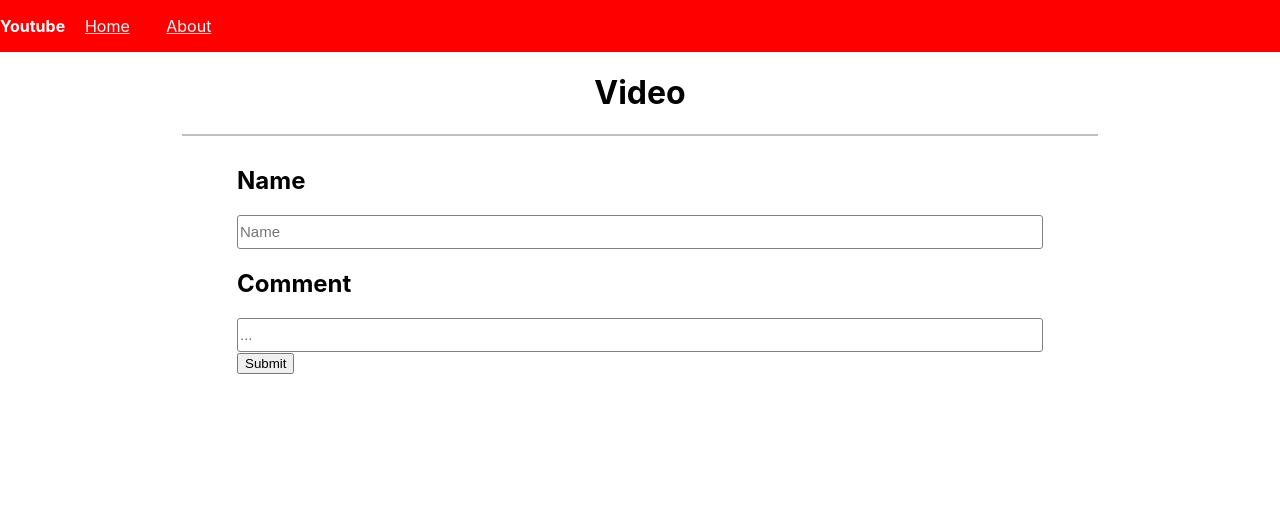
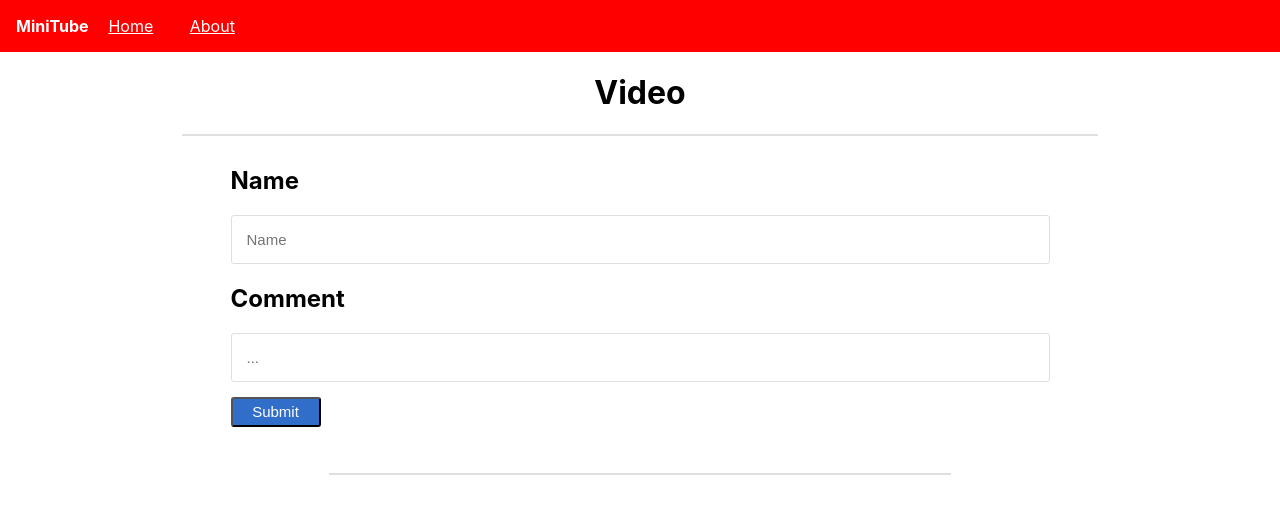
Before and after one commit to hupaulcamacho/unit_4_assessment, a React (Create React App) app in the folder my-youtube-web-app/: page /video/1 in a window 1280 px wide. Shown: the top 514 px of the page. Built offline with nearby package versions, Linux system fonts and the light colour scheme.

Commit message:
complete assessment, add about page and finalize css

```diff
--- a/my-youtube-web-app/src/App.css
+++ b/my-youtube-web-app/src/App.css
@@ -3,6 +3,7 @@ nav {
     color: white;
     padding-top: 1em;
     padding-bottom: 1em;
+    padding-left: 1em;
 }
 
 a {
@@ -44,7 +45,6 @@ a {
     width: 700px;
     border: 1px solid gray;
     border-radius: 5px;
-
 }
 
 .no-search {
@@ -66,14 +66,26 @@ a {
     grid-template-rows: 1fr 1fr 1fr 1fr 1fr 1fr 1fr 1fr;
 }
 
-.comments-section{
+.comments-section {
     display:flex;
     align-items: center;
     text-align: left;
-    border-top: 2px solid rgb(192, 192, 192);
+    border-top: 2px solid rgb(223, 223, 223);
     margin: auto;
     margin-top: 1em;
     width: 70%;
+    padding: 10px;
+}
+
+.comments {
+    border-top: 2px solid rgb(223, 223, 223);
+    display:flex;
+    flex-direction: column;
+    /* align-items: center; */
+    text-align: left;
+    margin: auto;
+    margin-top: 1em;
+    width: 47%;
     padding: 10px;
 }
 .comment-form {
@@ -81,9 +93,24 @@ a {
 }
 
 .comment-form-input {
-    height: 2em;
+    height: 3em;
     font-size: 15px;
     width: 800px;
-    border: 1px solid gray;
+    border: 1px solid rgb(223, 223, 223);
+    border-radius: 3px;
+    padding-left: 1em;
+}
+
+.comment-submit {
+    margin-top: 1em;
+    height: 2em;
+    width: 6em;
+    font-size: 15px;
+    color: white;
+    background-color:rgb(49, 110, 201);
     border-radius: 3px;
 }
+
+.comment-submit:hover {
+    background-color:rgb(84, 142, 230);
+}
--- a/my-youtube-web-app/src/App.js
+++ b/my-youtube-web-app/src/App.js
@@ -16,7 +16,7 @@ class App extends React.Component {
     return (
       <div className='App'>
         <nav>
-          <b> Youtube </b>
+          <b> MiniTube </b>
           <Link to='/'>Home</Link>{'  '}
           <Link to='/about'>About</Link>
 
--- a/my-youtube-web-app/src/Components/About.jsx
+++ b/my-youtube-web-app/src/Components/About.jsx
@@ -2,9 +2,10 @@ import React from 'react';
 
 const About = () => {
     return (
-        <div>
+        <div className='main'>
             <h1> About </h1>
-            <p> This app is about... </p>
+            <p> This app is a Mini Youtube Clone created with React.</p>
+            <i> Created by Hupaul Camacho</i>
         </div>
     )
 }
--- a/my-youtube-web-app/src/Components/Home.jsx
+++ b/my-youtube-web-app/src/Components/Home.jsx
@@ -51,6 +51,7 @@ class Home extends Component {
 
         return (
             <div className='main'>
+                <h1> MiniTube</h1>
                 <form onSubmit={this.handleSubmit}>
                     <input placeholder='Search...' className='search-input' type='text' onChange={this.handleSearchChange} value={search}/>
                     <input className='search-button' type='submit' value='Search'/>
--- a/my-youtube-web-app/src/Components/Video.jsx
+++ b/my-youtube-web-app/src/Components/Video.jsx
@@ -36,22 +36,28 @@ class Video extends Component {
     _onReady = (event) => {
         event.target.pauseVideo();
     }
-    makeComment = () => {
+    makeComment = (e) => {
+        e.preventDefault()
+
         const { comments, name, commentBody } = this.state
         let updateComments = [...comments]
 
-        const newComment = <div> <h3>{name}</h3> <p>{commentBody}</p></div>
+        if (name && commentBody) {
+            const newComment = <div> <h3>{name}</h3> <p>{commentBody}</p></div>
 
-        updateComments.push(newComment)
+        updateComments.unshift(newComment)
 
         this.setState({
             comments: updateComments
         })
+        } else {
+            window.alert("input cannot be blank")
+        }
     }
 
 
     render() {
-        const { videoId, name, commentBody, Comments } = this.state
+        const { videoId, name, commentBody, comments } = this.state
         return (
             <div className='video-page'>
                 <h1>Video</h1>
@@ -67,10 +73,15 @@ class Video extends Component {
                         <input className='comment-form-input' placeholder='Name' onChange={this.handleNameChange} type='text' value={name} /> <br/>
                         <h2>Comment</h2>
                         <input className='comment-form-input' placeholder='...' onChange={this.handleCommentChange}type='text' value={commentBody} /><br/>
-                        <input type='submit' value='Submit' />
+                        <input className='comment-submit' type='submit' value='Submit' />
                     </form>
-                    {Comments}
+
                 </div>
+                <br/>
+                <div className='comments'>
+                        {comments}
+                </div>
+
             </div>
         )
     }
```
